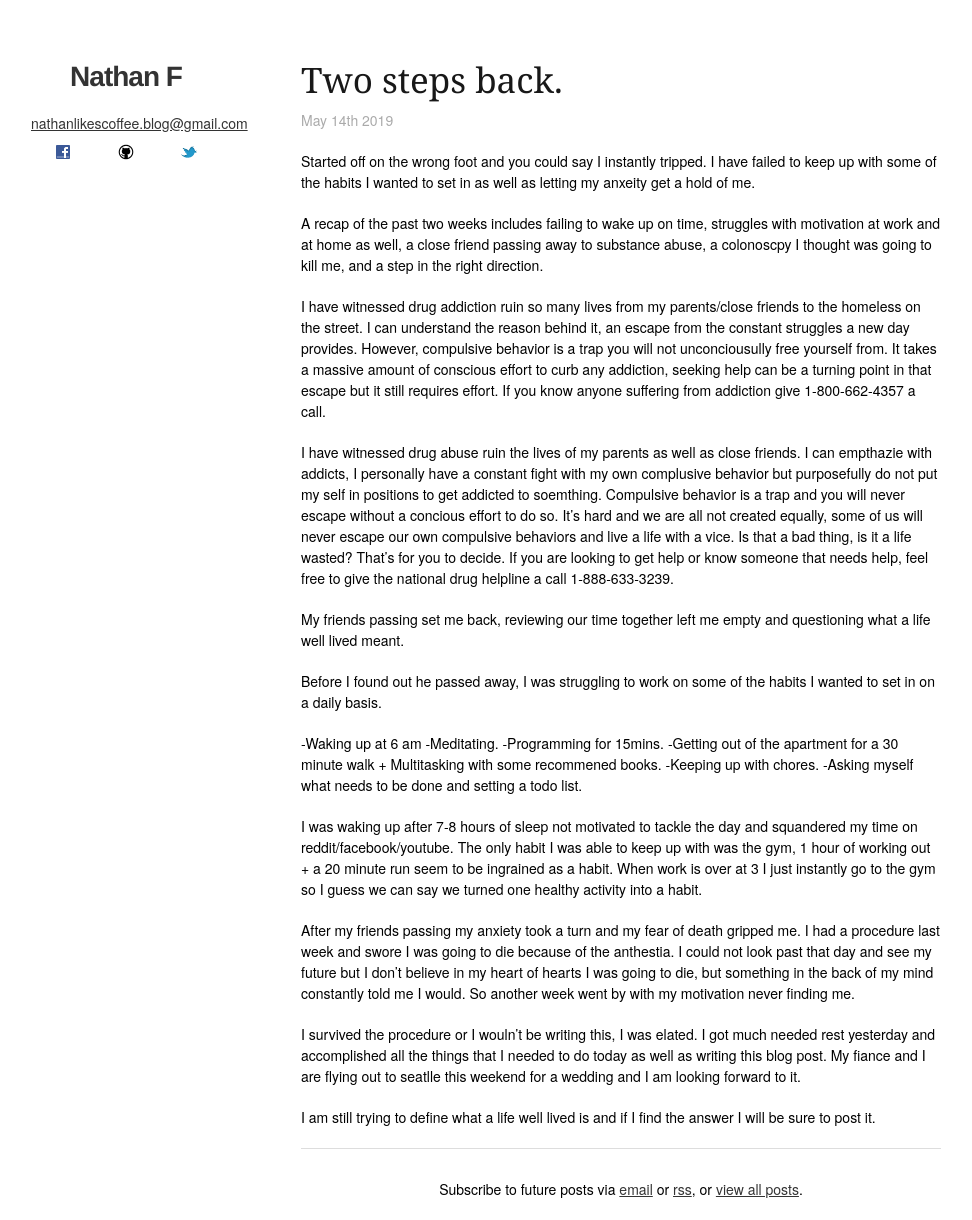
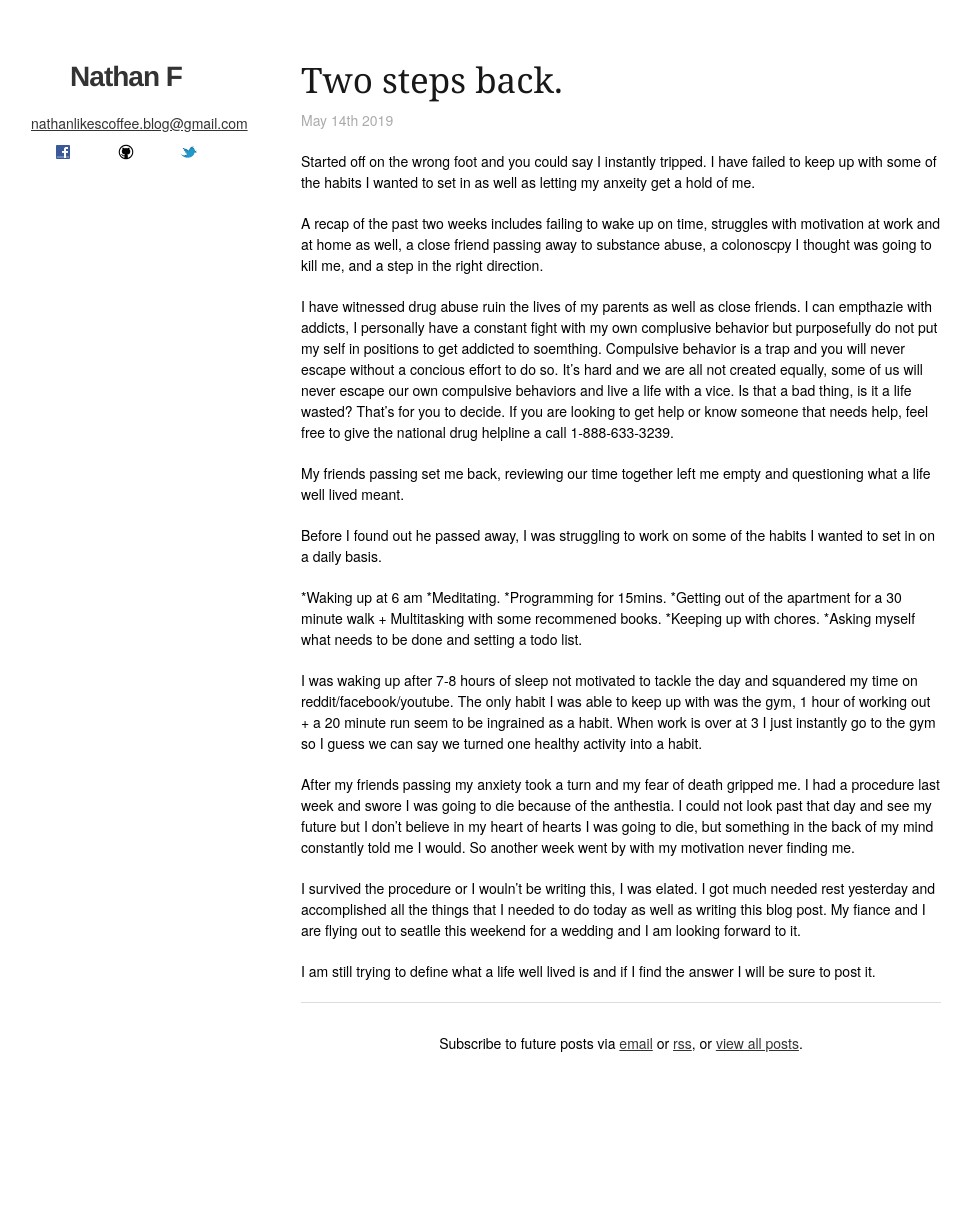
Before and after one commit to Nathanlikescoffee/Blog, a Jekyll site: the page built from _posts/2019-05-14-Two-Steps-Back.md, in a window 1280 px wide. Shown: the whole page, without its empty margins (169-1141 px from the left). Built offline with Jekyll 4.4.1, drawn with Linux system fonts in a browser that asks for light colours; after the commit the page ends 1074 px from its top, so only the background shows below that.

Commit message:
Update 2019-05-14-Two-Steps-Back.md

```diff
--- a/_posts/2019-05-14-Two-Steps-Back.md
+++ b/_posts/2019-05-14-Two-Steps-Back.md
@@ -14,10 +14,6 @@ Started off on the wrong foot and you could say I instantly tripped. I have fail
 A recap of the past two weeks includes failing to wake up on time, struggles with motivation at work and at home as well, a close friend passing away to substance abuse, a colonoscpy I thought was going to kill me, and a step in
 the right direction.
 
-I have witnessed drug addiction ruin so many lives from my parents/close friends to the homeless on the street. I can understand the reason behind it, an escape from the constant struggles a new day provides.
-However, compulsive behavior is a trap you will not unconciousully free yourself from. It takes a massive amount of conscious effort to curb any addiction, seeking help can be a turning point in that escape but it still
-requires effort. If you know anyone suffering from addiction give 1-800-662-4357 a call.
-
 I have witnessed drug abuse ruin the lives of my parents as well as close friends. I can empthazie with addicts, I personally have a constant fight with my own complusive behavior but purposefully do not put my self in positions to get
 addicted to soemthing. Compulsive behavior is a trap and you will never escape without a concious effort to do so. It's hard and we are all not created equally, some of us will never escape our own compulsive behaviors and live a life with a
 vice. Is that a bad thing, is it a life wasted? That's for you to decide. If you are looking to get help or know someone that needs help, feel free to give the national drug helpline a call 1-888-633-3239.
@@ -26,12 +22,12 @@ My friends passing set me back, reviewing our time together left me empty and qu
 
 Before I found out he passed away, I was struggling to work on some of the habits I wanted to set in on a daily basis.
 
--Waking up at 6 am
--Meditating.
--Programming for 15mins.
--Getting out of the apartment for a 30 minute walk + Multitasking with some recommened books.
--Keeping up with chores.
--Asking myself what needs to be done and setting a todo list.
+*Waking up at 6 am
+*Meditating.
+*Programming for 15mins.
+*Getting out of the apartment for a 30 minute walk + Multitasking with some recommened books.
+*Keeping up with chores.
+*Asking myself what needs to be done and setting a todo list.
 
 I was waking up after 7-8 hours of sleep not motivated to tackle the day and squandered my time on reddit/facebook/youtube.
 The only habit I was able to keep up with was the gym, 1 hour of working out + a 20 minute run seem to be ingrained as a habit. When work is over at 3 I just instantly go to the gym so I guess we can say we turned one healthy activity
```
